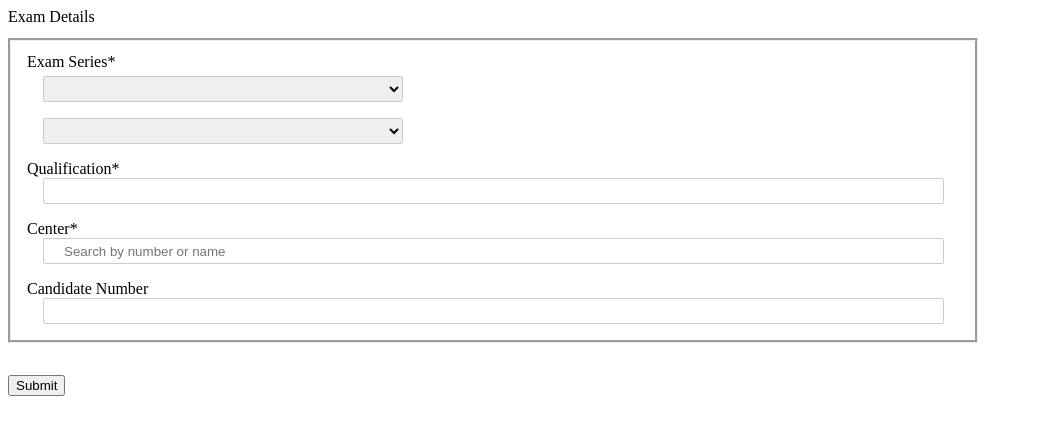
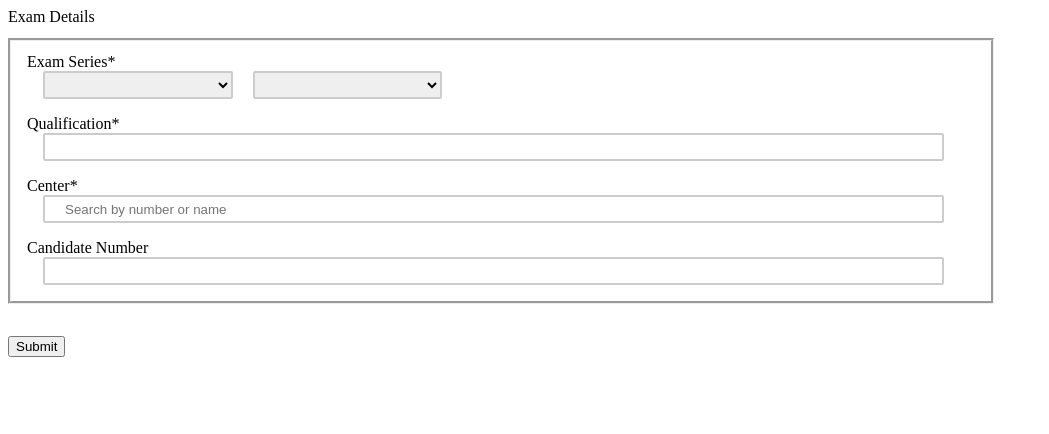
Before and after one commit to GnaneshVadlamudi/RegistrationForm, a React (Create React App) app: page / in a window 1280 px wide. Shown: the top 434 px of the page, without its empty margins (0-1049 px from the left). Built offline with nearby package versions, Linux system fonts and the light colour scheme.

Commit message:
Code changes are in progress

```diff
--- a/src/Exam/Exam.js
+++ b/src/Exam/Exam.js
@@ -87,24 +87,21 @@ export default class Exam extends React.Component {
               borderStyle: "groove",
               paddingTop: 12,
               paddingLeft: 16,
+              paddingRight: 16,
               marginTop: 12,
               width: 75 + "%"
             }}
           >
             <label>Exam Series* </label>
-            <Form.Row className="form-group row">
+            {/*<Form.Row className="form-group row">
               <Form.Group
                 as={Col}
                 controlId="formGridState"
-                style={{ marginTop: 5, width: 40 + "%" }}
-              >
+                style={{ marginTop: 5, width: 40 + "%" }}>
                 <Form.Control
                   as="select"
-                  className="inputStyle"
-                  placeholder="Month"
-                  defaultValue="Choose..."
-                >
-                  <option>Choose...</option>
+                  className="inputStyle">
+                  <option value="" disabled selected hidden>Month</option>
                   <option>...</option>
                 </Form.Control>
               </Form.Group>
@@ -112,19 +109,31 @@ export default class Exam extends React.Component {
               <Form.Group
                 as={Col}
                 controlId="formGridState"
-                style={{ width: 40 + "%" }}
-              >
+                style={{ width: 40 + "%" }}>
                 <Form.Control
                   as="select"
-                  className="inputStyle"
-                  placeholder="Year"
-                  defaultValue="Choose..."
-                >
-                  <option>Choose...</option>
+                  className="inputStyle">
+                  <option value="" disabled selected hidden>Year</option>
                   <option>...</option>
                 </Form.Control>
               </Form.Group>
-            </Form.Row>
+          </Form.Row>*/}
+
+            <div class="input-group">
+              <select style={{ width: 20 + "%" }} className="inputStyle">
+                <option value="" disabled selected>
+                  Month
+                </option>
+                <option>...</option>
+              </select>
+              <span class="input-group-addon"> </span>
+              <select style={{ width: 20 + "%" }} className="inputStyle">
+                <option value="" disabled selected>
+                  Year
+                </option>
+                <option>...</option>
+              </select>
+            </div>
 
             <Form.Group controlId="formGridQualification">
               <Form.Label>Qualification* </Form.Label>
--- a/src/styles.css
+++ b/src/styles.css
@@ -10,13 +10,14 @@
 
 .inputStyle {
   width: 95%;
-  height: 15px;
+  height: 20px;
   padding: 12px 20px;
   margin-left: 16px;
   margin-bottom: 16px;
   display: inline-block;
-  border: 1px solid #ccc;
+  border: 2px solid #ccc;
   border-radius: 2px;
+  border-style: "groove";
   box-sizing: border-box;
 }
 
```
